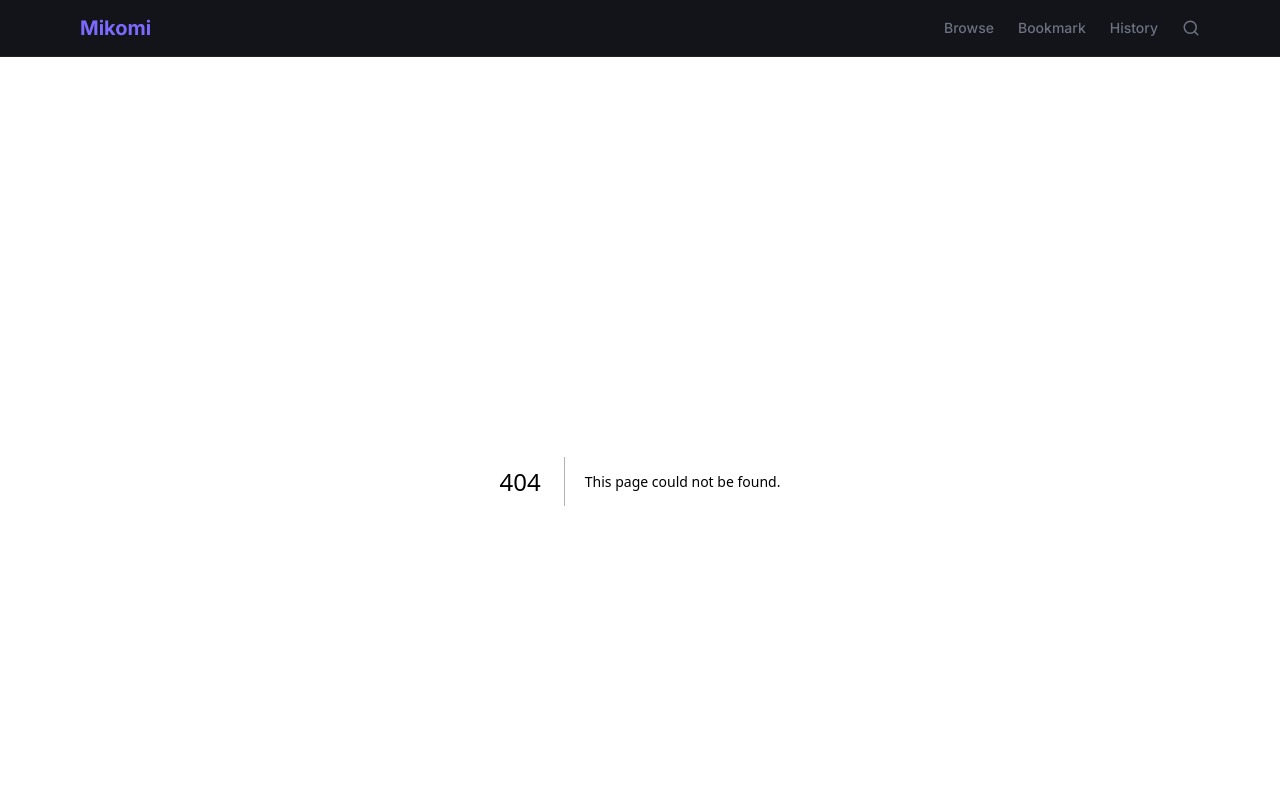
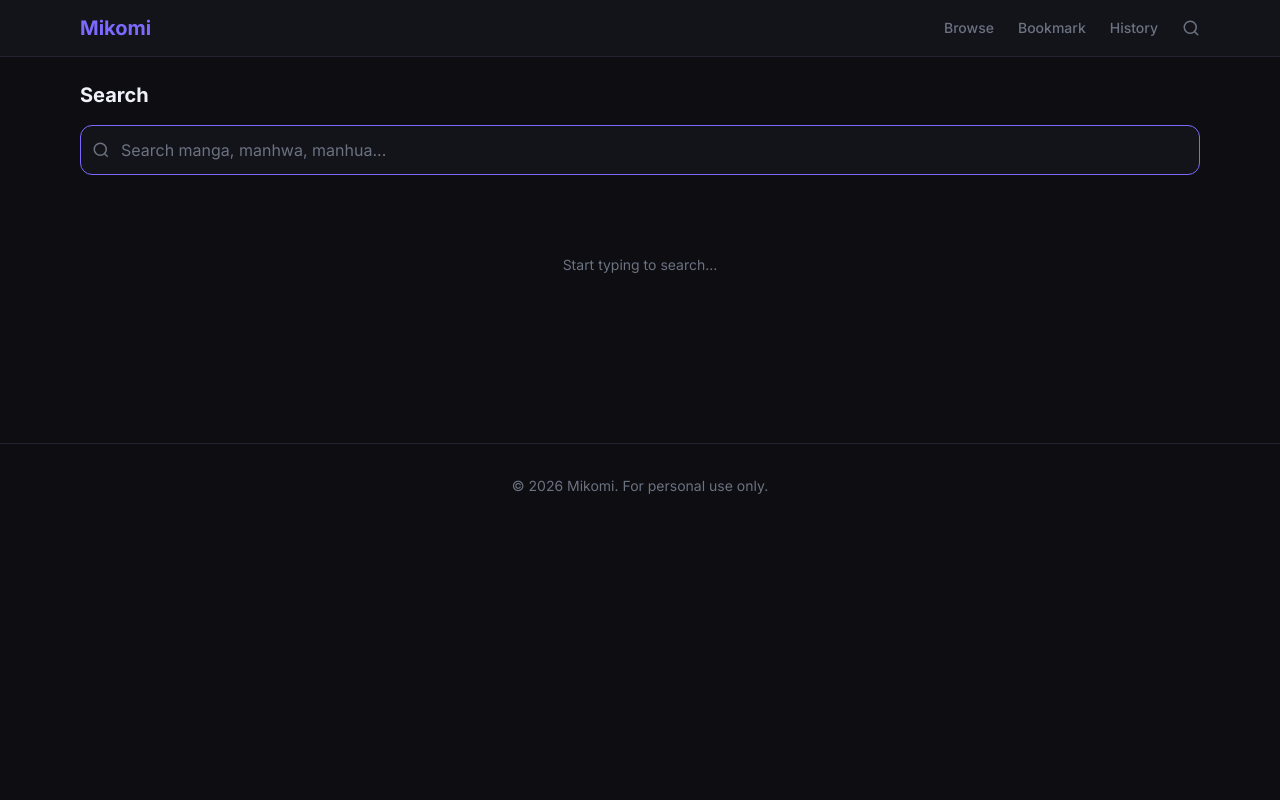
Before and after one commit to pambayungiri/mikomi, a Next.js app: page /search in a window 1280 px wide. Before the commit this address had no page. Shown: the top 800 px of the page. Built offline with nearby package versions, Linux system fonts and the light colour scheme.

Commit message:
feat: search page — debounced SearchBar, force-dynamic SSR results

```diff
--- /dev/null
+++ b/app/search/page.tsx
@@ -0,0 +1,44 @@
+import { Suspense } from 'react'
+import { getProvider } from '@/lib/providers'
+import MangaCard from '@/components/MangaCard'
+import SearchBar from '@/components/SearchBar'
+
+export const dynamic = 'force-dynamic'
+
+async function SearchResults({ query }: { query: string }) {
+  if (!query.trim()) {
+    return <p className="text-muted text-center py-20 text-sm">Start typing to search...</p>
+  }
+  const provider = getProvider()
+  const results = await provider.search(query)
+  if (!results.length) {
+    return <p className="text-muted text-center py-20 text-sm">No results for "{query}"</p>
+  }
+  return (
+    <div className="grid grid-cols-3 sm:grid-cols-4 md:grid-cols-5 gap-3 mt-6">
+      {results.map(manga => (
+        <MangaCard key={manga.id} manga={manga} />
+      ))}
+    </div>
+  )
+}
+
+export default async function SearchPage({
+  searchParams,
+}: {
+  searchParams: Promise<{ q?: string }>
+}) {
+  const { q = '' } = await searchParams
+
+  return (
+    <div>
+      <h1 className="text-xl font-bold text-fg mb-4">Search</h1>
+      <Suspense>
+        <SearchBar defaultValue={q} />
+      </Suspense>
+      <Suspense fallback={<p className="text-muted text-center py-20 text-sm">Searching...</p>}>
+        <SearchResults query={q} />
+      </Suspense>
+    </div>
+  )
+}
--- /dev/null
+++ b/components/SearchBar.tsx
@@ -0,0 +1,46 @@
+'use client'
+
+import { useRouter, usePathname, useSearchParams } from 'next/navigation'
+import { useEffect, useRef } from 'react'
+
+export default function SearchBar({ defaultValue = '' }: { defaultValue?: string }) {
+  const router = useRouter()
+  const pathname = usePathname()
+  const searchParams = useSearchParams()
+  const timerRef = useRef<ReturnType<typeof setTimeout> | null>(null)
+
+  useEffect(() => {
+    return () => { if (timerRef.current) clearTimeout(timerRef.current) }
+  }, [])
+
+  function handleChange(e: React.ChangeEvent<HTMLInputElement>) {
+    const value = e.target.value
+    if (timerRef.current) clearTimeout(timerRef.current)
+    timerRef.current = setTimeout(() => {
+      const params = new URLSearchParams(searchParams.toString())
+      if (value.trim()) params.set('q', value.trim())
+      else params.delete('q')
+      router.replace(`${pathname}?${params.toString()}`)
+    }, 500)
+  }
+
+  return (
+    <div className="relative">
+      <svg
+        className="absolute left-3 top-1/2 -translate-y-1/2 text-muted"
+        xmlns="http://www.w3.org/2000/svg" width="18" height="18" viewBox="0 0 24 24"
+        fill="none" stroke="currentColor" strokeWidth="2"
+      >
+        <circle cx="11" cy="11" r="8"/><path d="m21 21-4.35-4.35"/>
+      </svg>
+      <input
+        type="search"
+        defaultValue={defaultValue}
+        onChange={handleChange}
+        placeholder="Search manga, manhwa, manhua..."
+        className="w-full pl-10 pr-4 py-3 rounded-xl bg-surface border border-border text-fg placeholder:text-muted focus:outline-none focus:border-accent transition-colors"
+        autoFocus
+      />
+    </div>
+  )
+}
```
